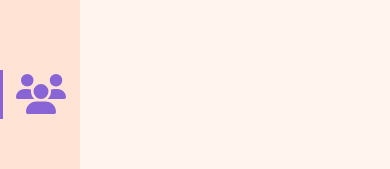
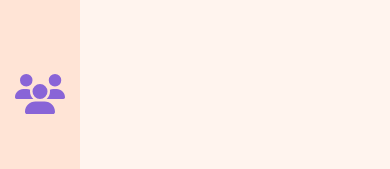
Before and after one commit to Nare-Stepanyan/task-courses, a React (Create React App) app: page /profile in a window 390 px wide. Shown: the part 305-474 px from the top of the page. Built offline with nearby package versions, Linux system fonts and the light colour scheme.

Commit message:
fix UI of scrollbars and active sidebar icons in mobile view

```diff
--- a/src/components/sidebar.tsx
+++ b/src/components/sidebar.tsx
@@ -78,8 +78,11 @@ const IconContainer = styled.div`
   margin-bottom: 75px;
   font-size: 40px;
   color: #e1aa98;
-  &.active {
-    border-left: 3px solid #8964d7;
+
+  @media (min-width: 1024px) {
+    &.active {
+      border-left: 3px solid #8964d7;
+    }
   }
 `;
 const StyledNavLink = styled(NavLink)`
--- a/src/pages/courses.tsx
+++ b/src/pages/courses.tsx
@@ -33,6 +33,7 @@ const Container = styled.div`
   width: 100%;
   padding: 0 100px;
   overflow: auto;
+  @media (min-width: 1024px) {
     &::-webkit-scrollbar {
       width: 23px;
     }
@@ -44,6 +45,7 @@ const Container = styled.div`
       height: 100px;
       border-radius: 5px;
     }
+  }
   @media (max-width: 1024px) {
     padding: 0 30px;
   }
--- a/src/styles/global.ts
+++ b/src/styles/global.ts
@@ -13,5 +13,8 @@ export default createGlobalStyle`
    }
    body {
     overflow: hidden;
+    @media (max-width: 1024px) {
+       overflow: visible;
+      }
   }
 `;
```
Lines whose indentation alone changed are shown as unchanged.
